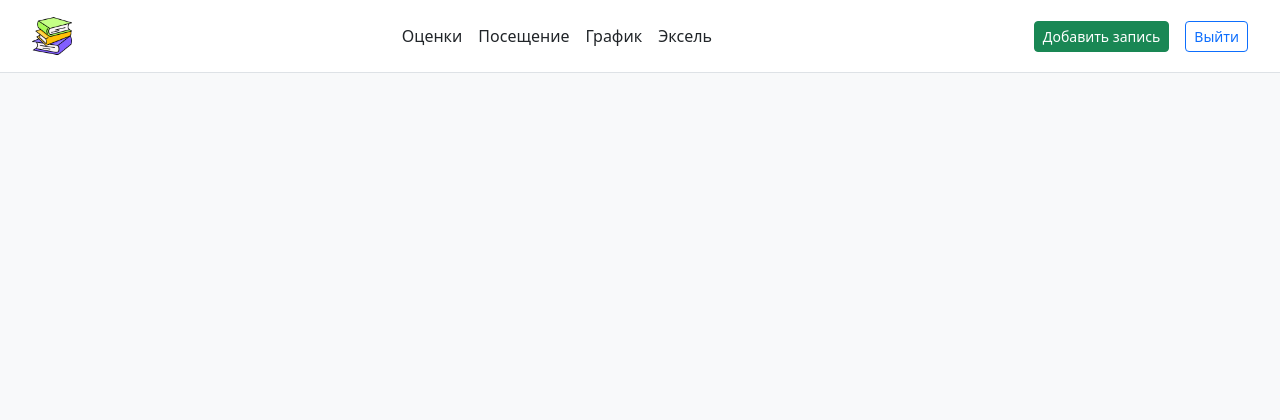
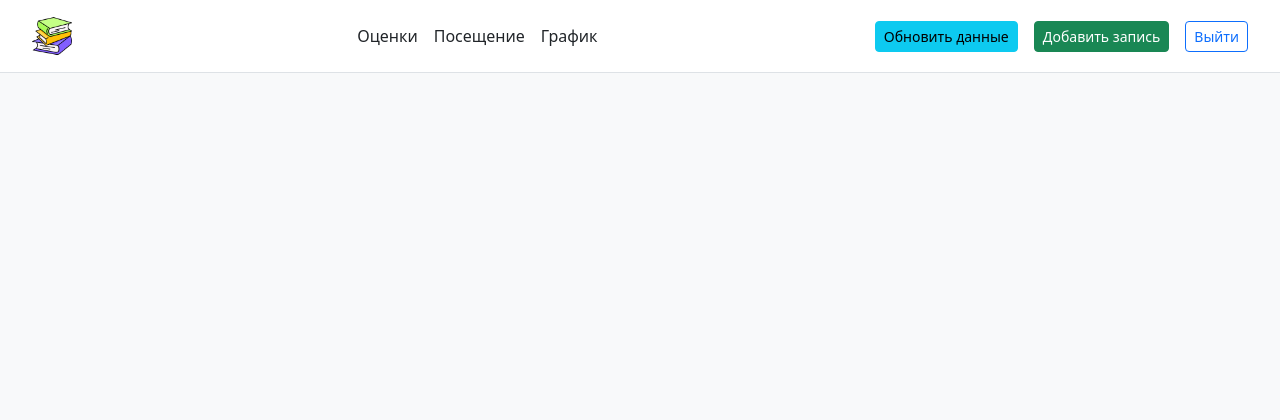
Before and after one commit to Zangetsu20/init, a Flask app: page / in a window 1280 px wide. Shown: the top 420 px of the page. Run offline with Flask 3, Linux system fonts and the light colour scheme; a user stored in the database is signed in; some libraries are stand-ins or nearby versions.

Commit message:
Добавил кнопку

```diff
--- a/templates/base.html
+++ b/templates/base.html
@@ -23,11 +23,18 @@
             <li><a href="{{ url_for('posts') }}" class="nav-link px-2 link-dark">Оценки</a></li>
             <li><a href="{{ url_for('create') }}" class="nav-link px-2 link-dark">Посещение</a></li>
             <li><a href="{{ url_for('abot') }}" class="nav-link px-2 link-dark">График</a></li>
-            <li><a href="{{ url_for('index') }}" class="nav-link px-2 link-dark">Эксель</a></li>
-        </ul>
+         </ul>
 
-        <!-- Правая часть: кнопка "Добавить запись" и авторизация -->
+<!-- Правая часть: новая кнопка, "Добавить запись" и авторизация -->
 <div class="d-flex align-items-center gap-3">
+    <!-- Новая кнопка (например, "Обновить данные") — отображается только если пользователь авторизован -->
+    {% if current_user.is_authenticated %}
+        <button type="button" class="btn btn-info btn-sm" data-bs-toggle="modal"
+                data-bs-target="#updateDataModal">
+            Обновить данные
+        </button>
+    {% endif %}
+
     <!-- Кнопка "Добавить запись" — отображается только если пользователь авторизован -->
     {% if current_user.is_authenticated %}
         <button type="button" class="btn btn-success btn-sm" data-bs-toggle="modal"
--- a/templates/index.html
+++ b/templates/index.html
@@ -1,7 +1,7 @@
 {% extends 'base.html' %}
 
 {% block title %}
-Оценки
+Эксель
 {% endblock %}
 
 {% block content %}
```
